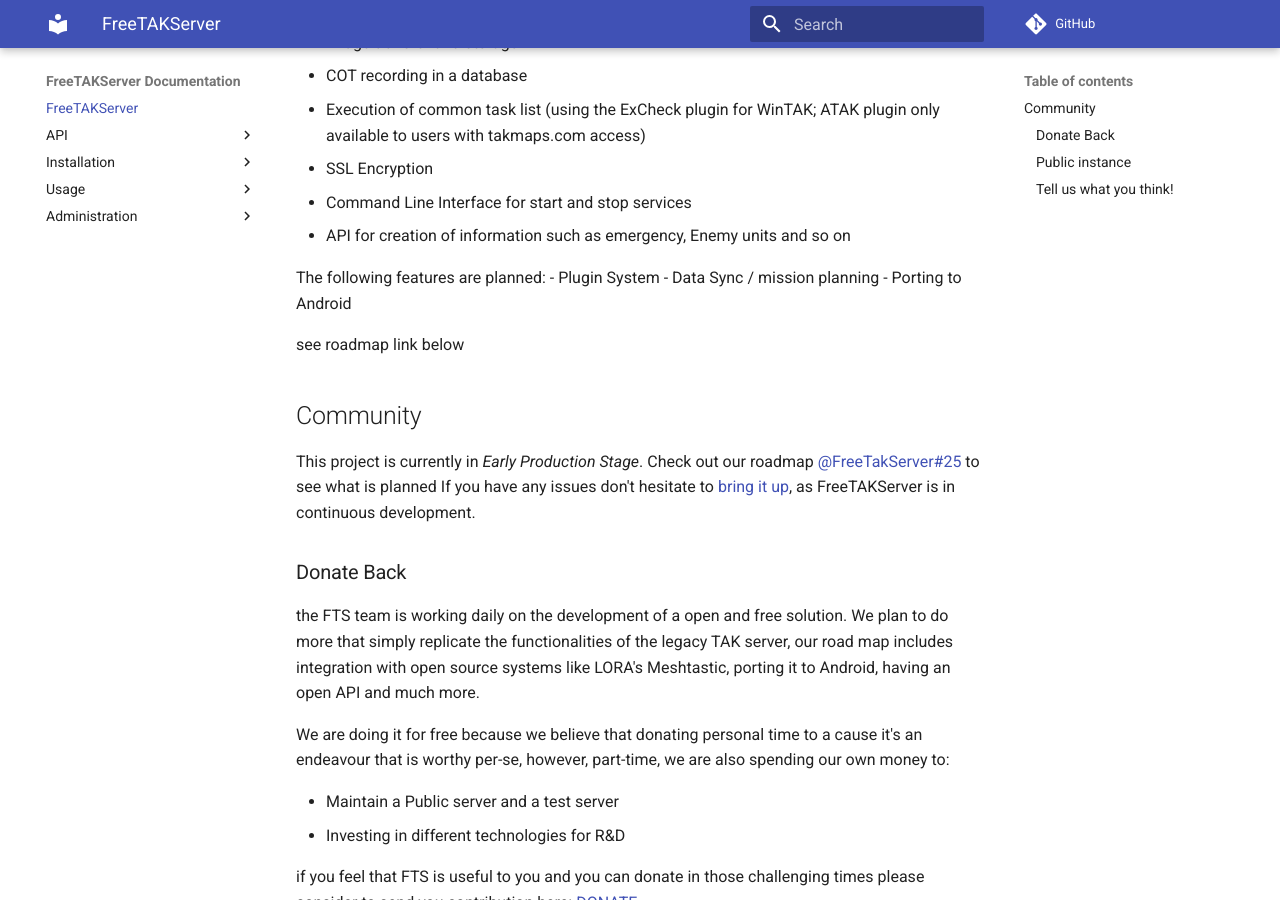
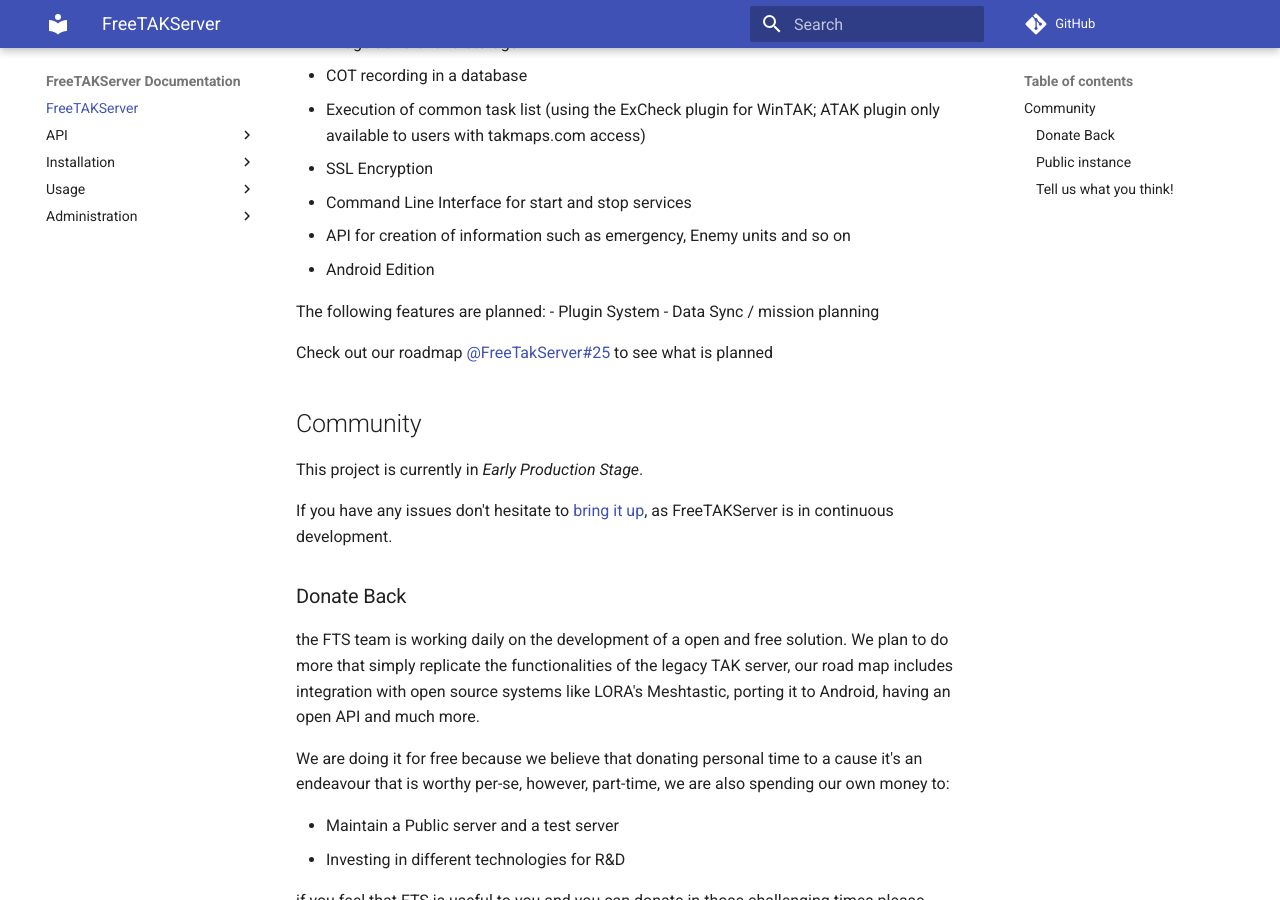
Before and after one commit to FreeTAKTeam/FreeTAKServer-User-Docs, an MkDocs documentation site: the page built from docs/docs/index.md, in a window 1280 px wide and 900 px high, scrolled down 877 px. Built offline with MkDocs 1.6.1 and Material for MkDocs 9.7.7, drawn with Linux system fonts in a browser that asks for light colours; comment, search, counter and statistics services are not loaded.

Commit message:
Update index.md

```diff
--- a/docs/docs/index.md
+++ b/docs/docs/index.md
@@ -14,17 +14,17 @@
 - SSL Encryption
 - Command Line Interface for start and stop services
 - API for creation of information such as emergency, Enemy units and so on
+- Android Edition
 
 The following features are planned:
 - Plugin System
 - Data Sync / mission planning
-- Porting to Android
 
-see roadmap link below
+Check out our roadmap [@FreeTakServer#25](https://github.com/FreeTAKTeam/FreeTakServer/issues/25) to see what is planned
 
 ## Community
 This project is currently in *Early Production Stage*.
-Check out our roadmap [@FreeTakServer#25](https://github.com/FreeTAKTeam/FreeTakServer/issues/25) to see what is planned
+
 If you have any issues don't hesitate to [bring it up](https://github.com/Tapawingo/FreeTakServer/issues), as FreeTAKServer is in continuous development.
 
 ### Donate Back
```
